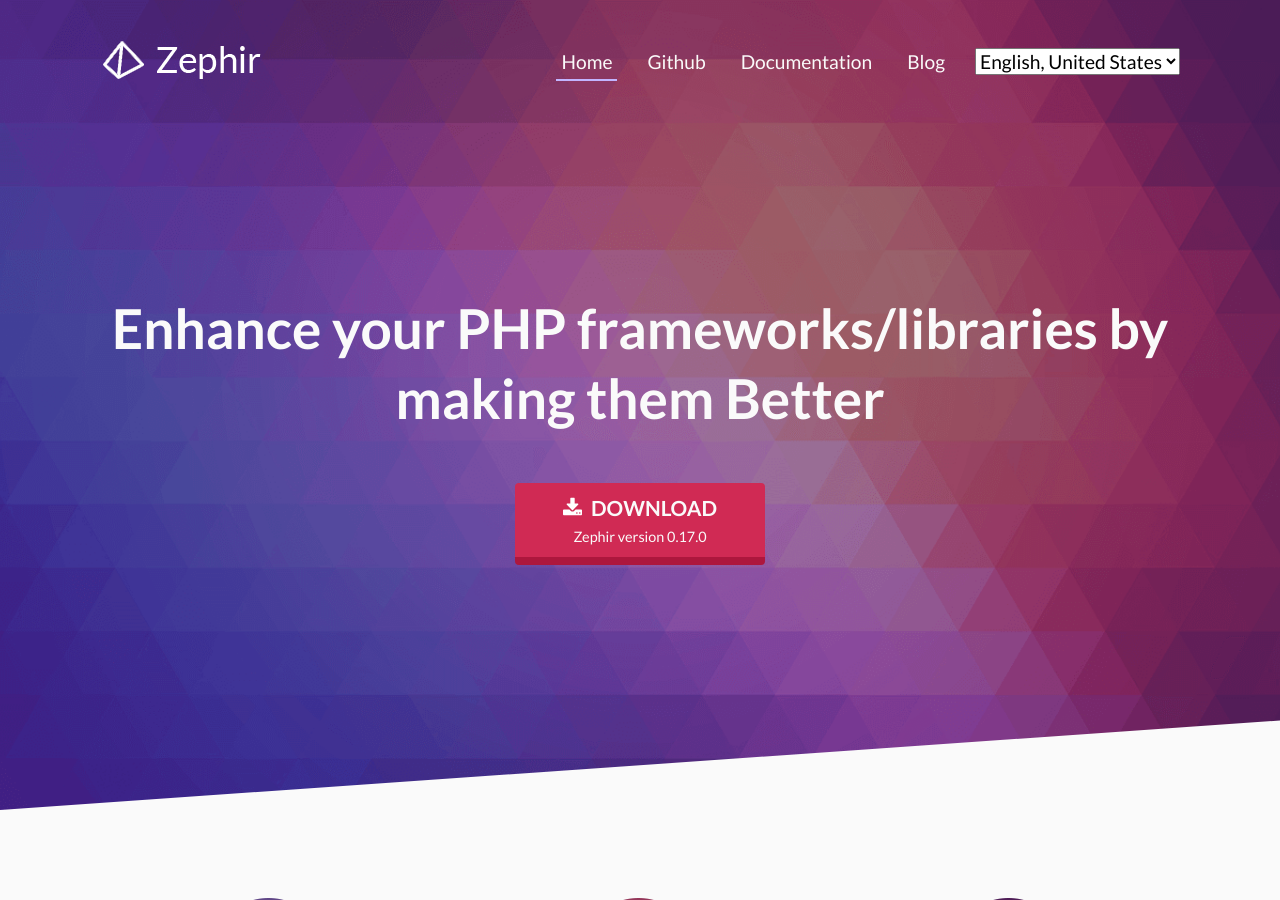
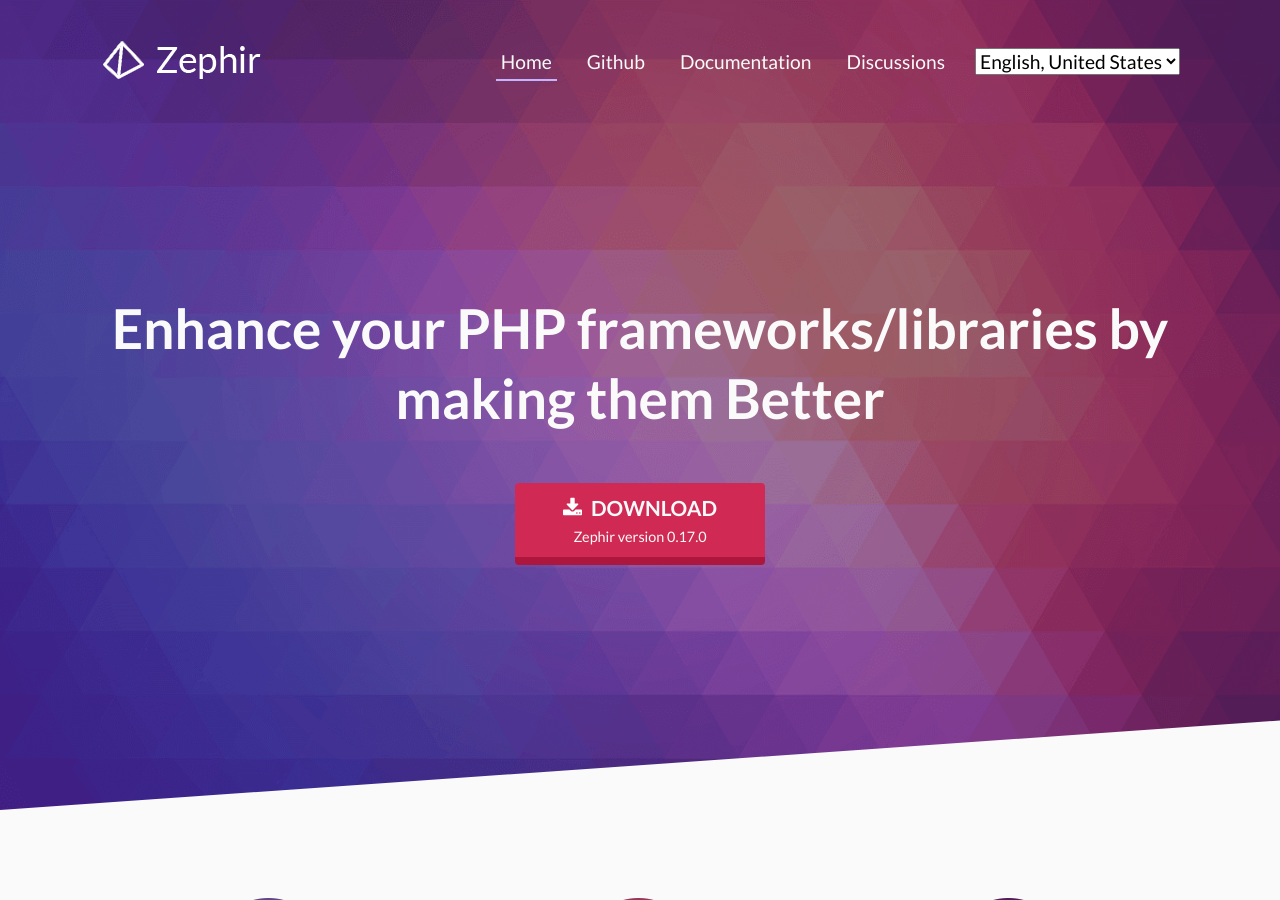
Before and after one commit to zephir-lang/zephir-website, a Jekyll site: the page built from language/en.html, in a window 1280 px wide and 900 px high. Built offline with Jekyll 4.4.1, drawn with Linux system fonts in a browser that asks for light colours.

Commit message:
re-name blog to discussions en (#289)

```diff
--- a/_data/en.json
+++ b/_data/en.json
@@ -4,7 +4,7 @@
   "arrays": "Arrays",
   "author": "Zephir Language Team",
   "basicSyntax": "Basic Syntax",
-  "blog": "Blog",
+  "discussions": "Discussions",
   "compilationModel": "Compilation model",
   "compilationModelDescription": "Zephir takes advantage of the extension ecosystem available in PHP to allow you create your own extensions as shared libraries in Linux/OSX and DLLs on Windows.",
   "contactUs": "Contact Us",
--- a/language/en.html
+++ b/language/en.html
@@ -30,7 +30,7 @@ permalink: /en
                     </li>
                     <li>
                         <a href="https://blog.zephir-lang.com/">
-                            {{ site.data.en.blog }}
+                            {{ site.data.en.discussions }}
                         </a>
                     </li>
                     <li>
@@ -158,7 +158,7 @@ permalink: /en
                     <strong>{{ site.data.en.zephir }}</strong>
                     <a href="https://phalcon.io/{{ page.language }}/team">{{ site.data.en.team }}</a>
                     <a href="mailto:team@phalcon.io">{{ site.data.en.contactUs }}</a>
-                    <a href="https://blog.zephir-lang.com/">{{ site.data.en.blog }}</a>
+                    <a href="https://blog.zephir-lang.com/">{{ site.data.en.discussions }}</a>
                 </div>
             </div>
             <div class="right-content">
```
